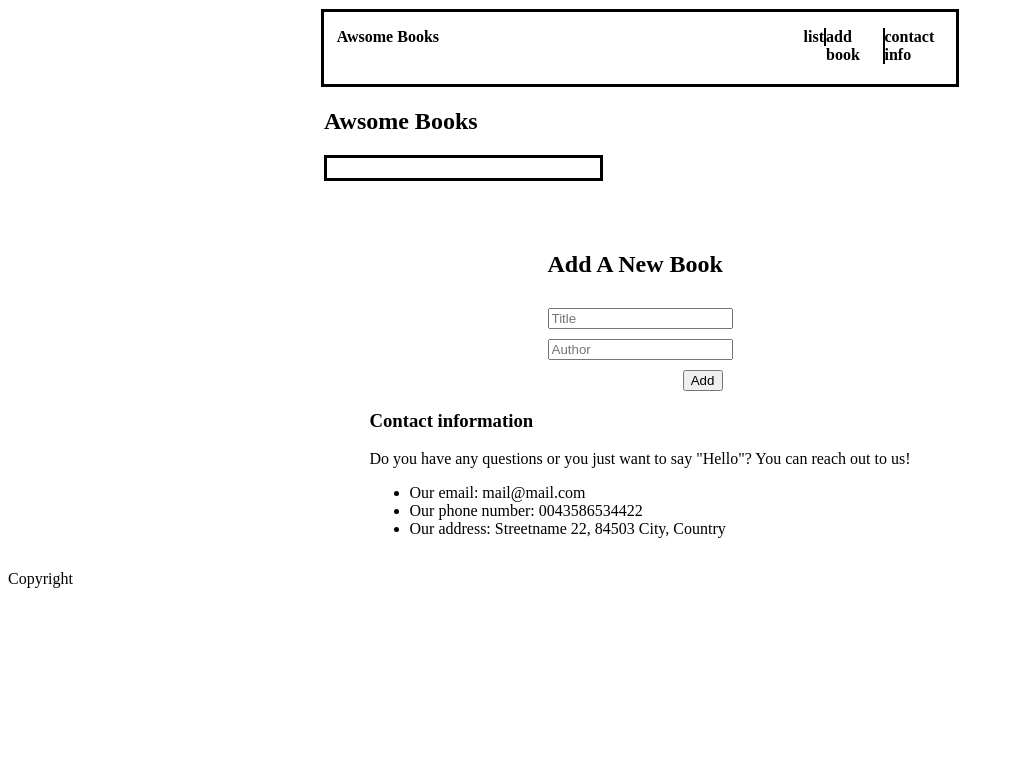
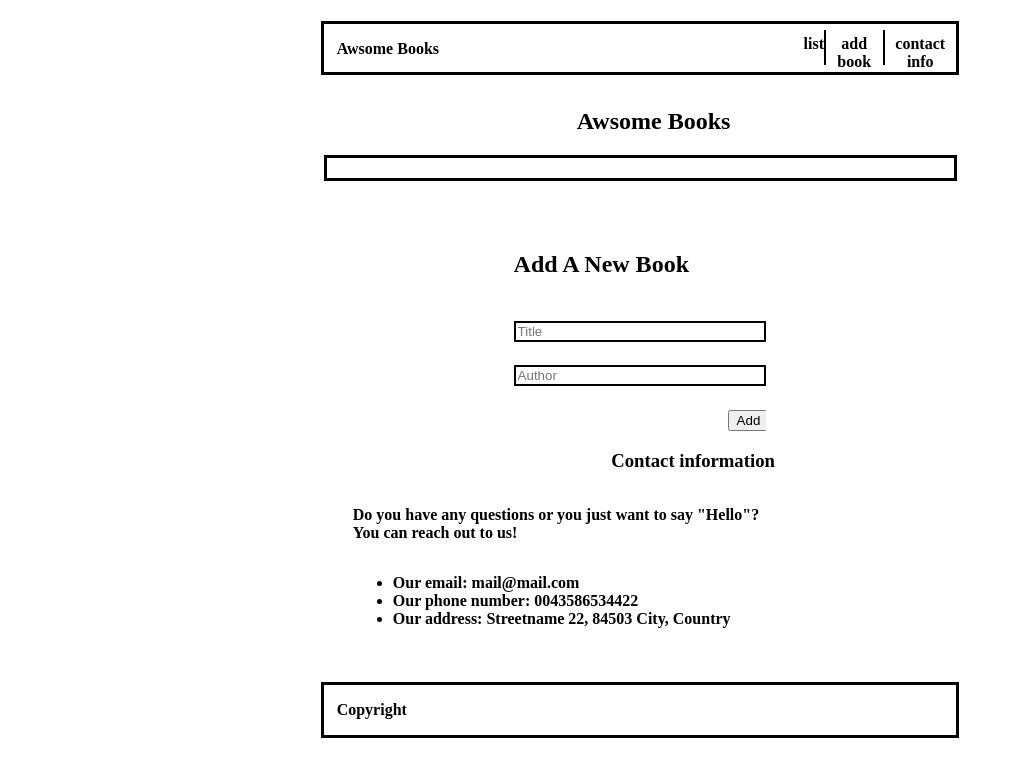
Before and after one commit to fithamlak/Awesome-books, a website: page index.html in a window 1280 px wide. Shown: the whole page, without its empty margins (0-1014 px from the left). Drawn offline with Linux system fonts and the light colour scheme.

Commit message:
add styling and correct linters

```diff
--- a/style.css
+++ b/style.css
@@ -5,6 +5,7 @@ nav {
   display: flex;
   justify-content: center;
   align-items: center;
+
   /* background-color: blueviolet; */
   margin-top: 0;
   padding-top: 0;
@@ -15,8 +16,9 @@ nav {
   width: 50%;
   display: flex;
   border: solid 3px black;
+
   /* background-color: blue; */
-  height: 90%;
+  height: 60%;
 }
 
 .nav-title {
@@ -24,6 +26,7 @@ nav {
   font-weight: bolder;
   width: 70%;
   margin-left: 2%;
+
   /* background-color: aqua; */
 }
 
@@ -31,23 +34,27 @@ nav {
   order: 1;
   display: flex;
   justify-content: space-between;
+  align-items: center;
   width: 25%;
-  /* background-color: red; */
+  height: 45px;
+  margin-top: 1px;
+  margin-bottom: 1px;
 }
 
 .nav-links li {
   list-style: none;
   font-weight: bold;
+  height: 65%;
+  text-align: center;
+  padding-top: 5px;
 }
 
 .for_list_link {
   border-right: solid 2px black;
-  height:fit-content;
 }
 
 .for_addSection_link {
   border-right: solid 2px black;
-  height: fit-content;
   margin-top: 0;
   margin-bottom: 0;
 }
@@ -69,8 +76,13 @@ nav {
   width: 50%;
 }
 
+.book_list h1 {
+  order: 0;
+  padding-left: 40%;
+}
+
 .daynamic {
-  width: 40%;
+  width: 96%;
   display: flex;
   flex-direction: column;
   justify-content: flex-start;
@@ -99,14 +111,65 @@ nav {
 
 .input_container {
   margin-top: 50px;
-  height: 160px;
+  height: 200px;
   display: flex;
   flex-direction: column;
   justify-content: space-between;
   overflow: hidden;
+  width: 20%;
+}
+
+#title {
+  border: solid 2px black;
+  margin-top: 10px;
+}
+
+#author {
+  margin-top: 10px;
+  border: solid 2px black;
 }
 
 .btn {
+  margin-top: 10px;
   width: 40px;
-  margin-left: 135px;
+  margin-left: 85%;
 }
+
+.contact_info {
+  display: flex;
+  flex-direction: column;
+}
+
+.contact_info h3 {
+  padding-left: 45%;
+}
+
+.contact_info p {
+  width: 75%;
+  font-weight: bold;
+}
+
+.contact_info ul li {
+  font-weight: bold;
+}
+
+.footer {
+  padding-top: 3%;
+  width: 100%;
+  display: flex;
+  justify-content: center;
+  align-items: center;
+}
+
+.footer-container {
+  order: 0;
+  width: 50%;
+  display: flex;
+  border: solid 3px black;
+}
+
+.footer-content {
+  order: 0;
+  margin-left: 2%;
+  font-weight: bolder;
+}
```
Also changed, not shown: 1 other file.
